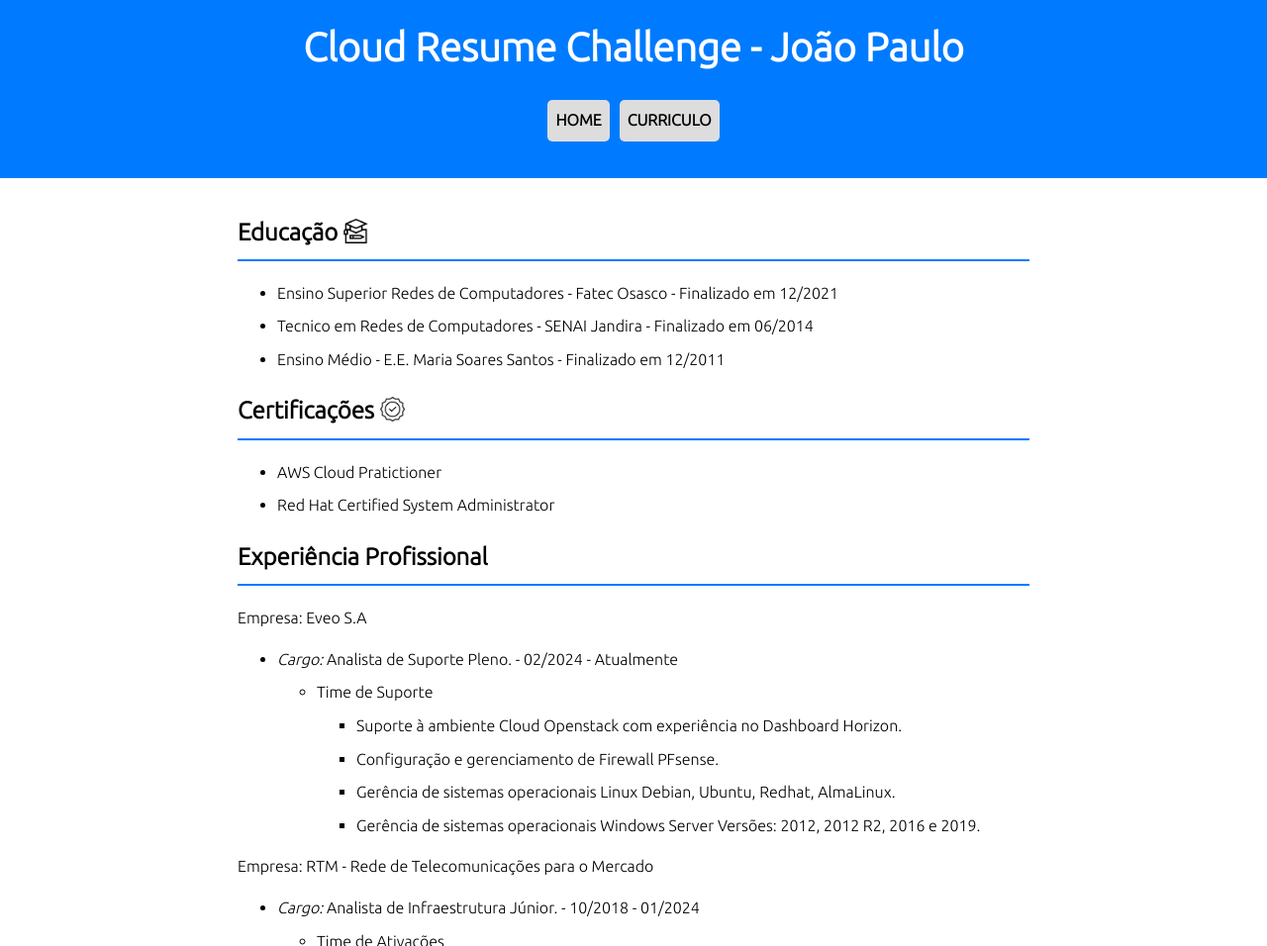
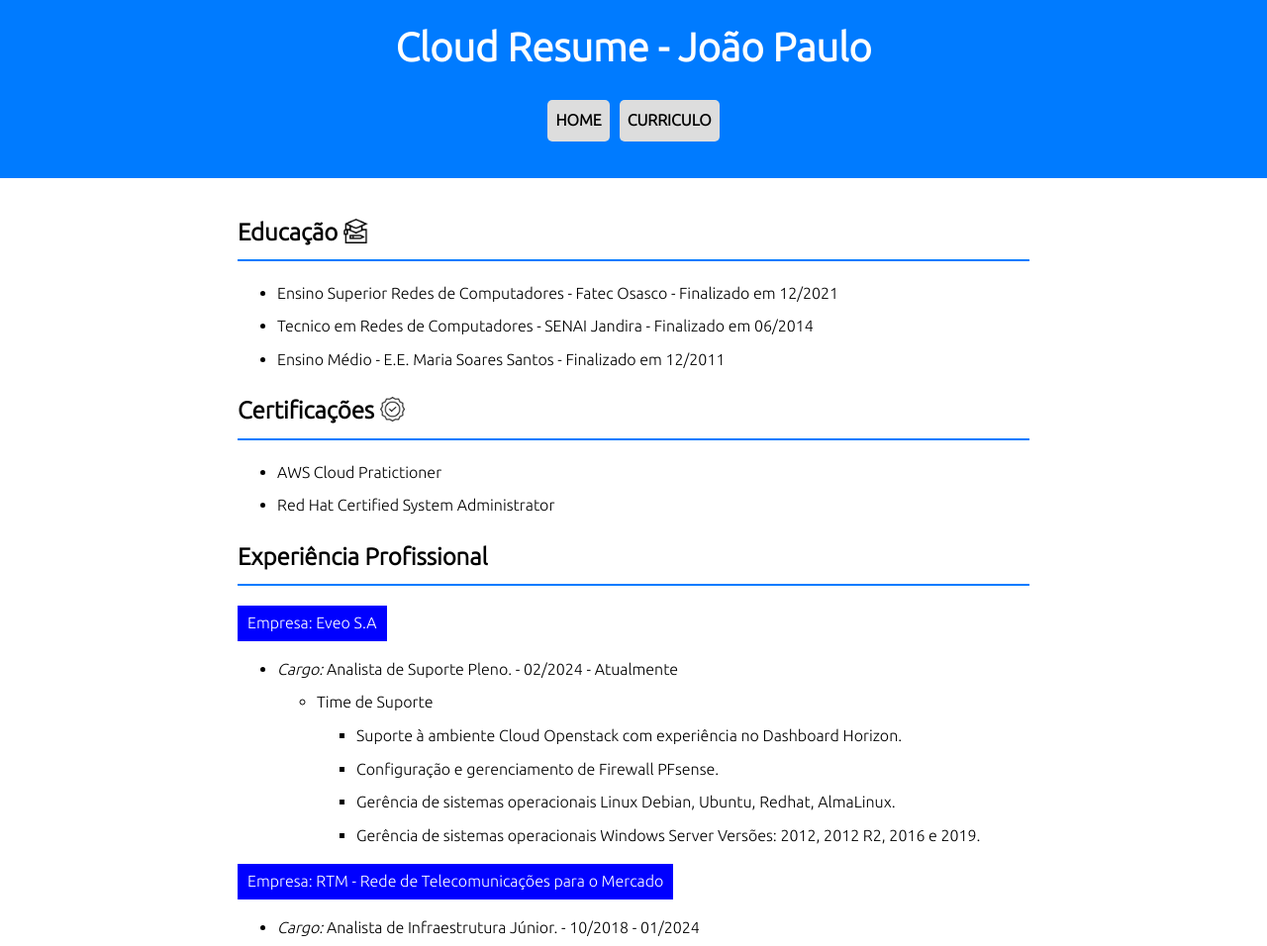
Before and after one commit to joaorodrigues1994/Cloud-Resume, a plain HTML site: page curriculo.html in a window 1280 px wide. Shown: the top 956 px of the page at 99% size. Drawn offline with Linux system fonts and the light colour scheme.

Commit message:
Atualizar Exp Profissional

```diff
--- a/css/styles.css
+++ b/css/styles.css
@@ -121,3 +121,11 @@ footer#rodape {
 .contact-icons a:hover img {
     transform: scale(1.1);
 }
+
+/* Destacar o nome da empresa */
+.destaque {
+    background-color: blue;
+    padding: 5px 10px;
+    color: white;
+    display: inline-block; /* Isso garante que a div se ajuste ao tamanho do conteúdo */
+}
--- a/curriculo.html
+++ b/curriculo.html
@@ -3,7 +3,7 @@
 <head>
     <meta charset="UTF-8">
     <meta name="viewport" content="width=device-width, initial-scale=1.0">
-    <title>Joao - Cloud Resume Challenge - Curriculo</title>
+    <title>Joao - Cloud Resumé - Curriculo</title>
     <link rel="stylesheet" href="css/styles.css">
     <link rel="stylesheet" href="css/styles-curriculo.css">
     <link rel="shortcut icon" href="imagens/favicon.png" type="image/x-icon">
@@ -13,7 +13,7 @@
 </head>
 <body>
     <header id="cabecalho">
-        <h1>Cloud Resume Challenge - João Paulo</h1>
+        <h1>Cloud Resume - João Paulo</h1>
         <nav>
             <ul id="menu">
                 <a href="index.html"><li>Home</li></a>
@@ -38,7 +38,7 @@
         </section>
         <section id="experience">
             <h2>Experiência Profissional</h2>
-            <p>Empresa: Eveo S.A</p>
+            <div class="destaque">Empresa: Eveo S.A</div>
             <ul>
                 <li><em>Cargo:</em> Analista de Suporte Pleno. - 02/2024 - Atualmente</li>
                 <ul>
@@ -51,7 +51,7 @@
                     </ul>
                 </ul>
             </ul>
-            <p>Empresa: RTM - Rede de Telecomunicações para o Mercado</p>
+            <div class="destaque">Empresa: RTM - Rede de Telecomunicações para o Mercado</div>
             <ul>
                 <li><em>Cargo:</em> Analista de Infraestrutura Júnior. - 10/2018 - 01/2024</li>
                 <ul>
```
Also changed, not shown: index.html (+3 -3 lines).
